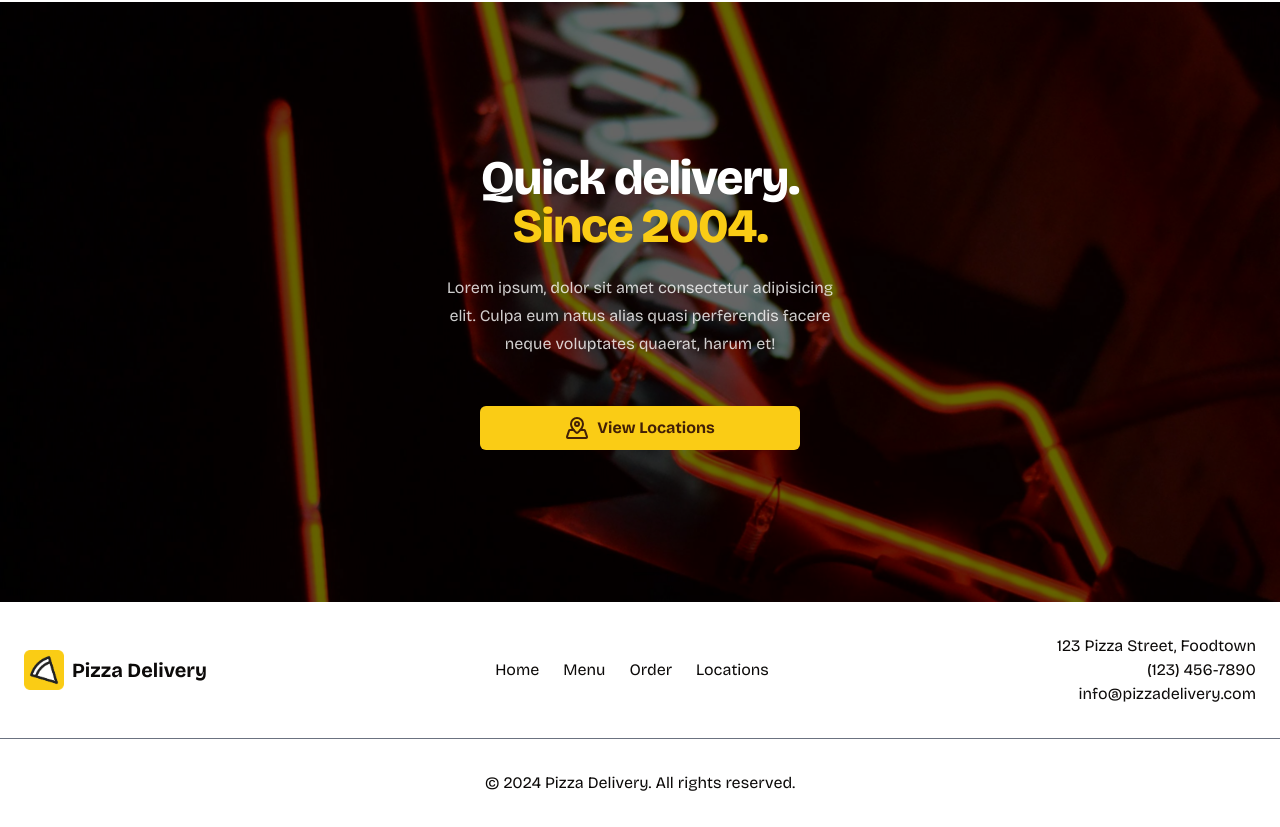
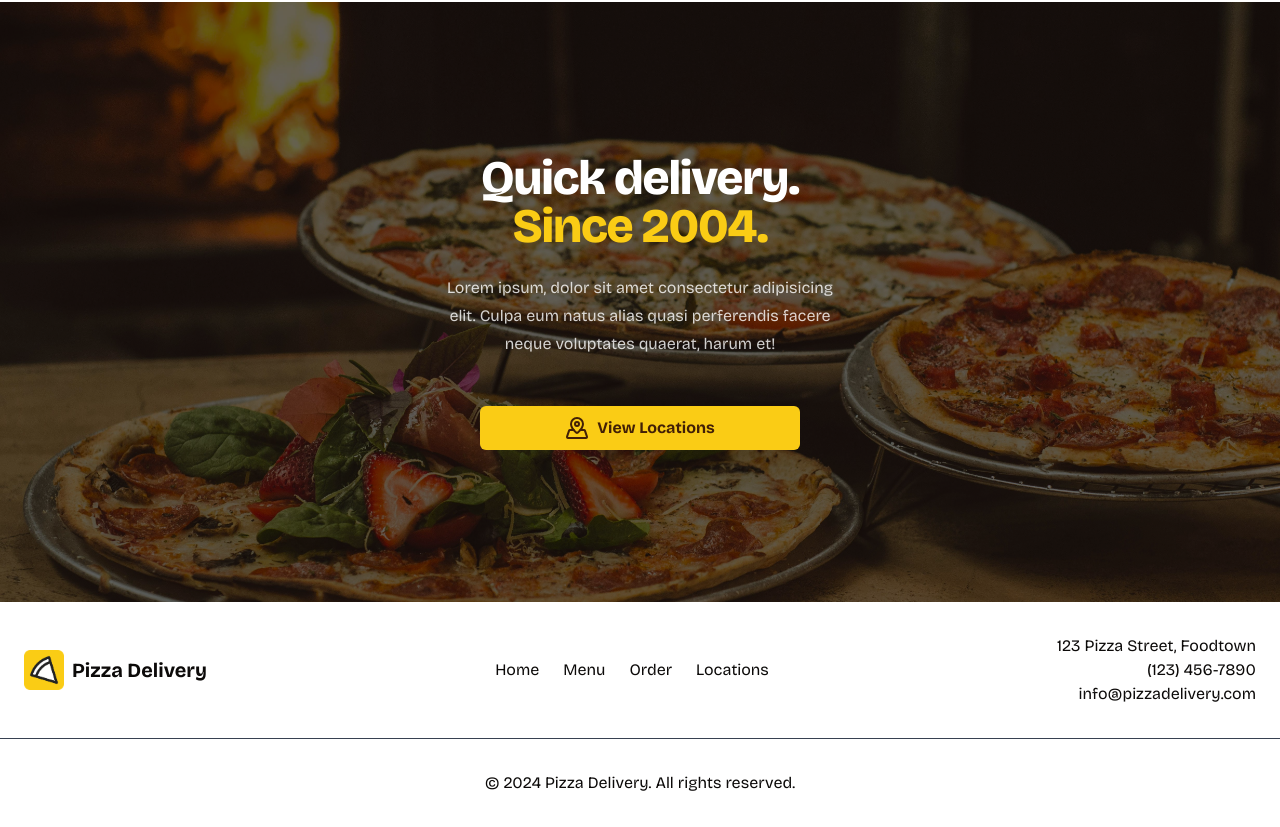
Before and after one commit to alex10340/pizza-delivery, a Next.js app: page / in a window 1280 px wide. Shown: the part 2199-3026 px from the top of the page. Built offline with nearby package versions, Linux system fonts and the light colour scheme.

Commit message:
about + footer

```diff
--- a/src/components/AboutSection.tsx
+++ b/src/components/AboutSection.tsx
@@ -1,7 +1,7 @@
 import { Button } from "@/components/ui/button";
 import { MapPinned } from "lucide-react";
 import Image from "next/image";
-import backgroundImg from "../assets/pizza2.jpg";
+import backgroundImg from "../assets/pizza3.jpg";
 
 import Link from "next/link";
 
--- a/src/components/Footer.tsx
+++ b/src/components/Footer.tsx
@@ -5,7 +5,7 @@ import Link from "next/link";
 const Footer = () => {
   return (
     <footer className="py-8">
-      <div className="max-w-[1400px] mx-auto px-6 flex flex-col md:flex-row justify-between items-center">
+      <div className=" max-w-[1400px] mx-auto px-6 flex flex-col md:flex-row justify-between items-center">
         <div className="flex items-center space-x-2">
           <Image src={logo} width={40} alt="logo" />
           <p className="font-bold text-xl">Pizza Delivery</p>
@@ -32,7 +32,7 @@ const Footer = () => {
         </div>
       </div>
 
-      <div className="border-t border-gray-500 mt-8 pt-8 text-center">
+      <div className="border-t border-gray-700 mt-8 pt-8 text-center">
         <p>
           &copy; {new Date().getFullYear()} Pizza Delivery. All rights reserved.
         </p>
```
